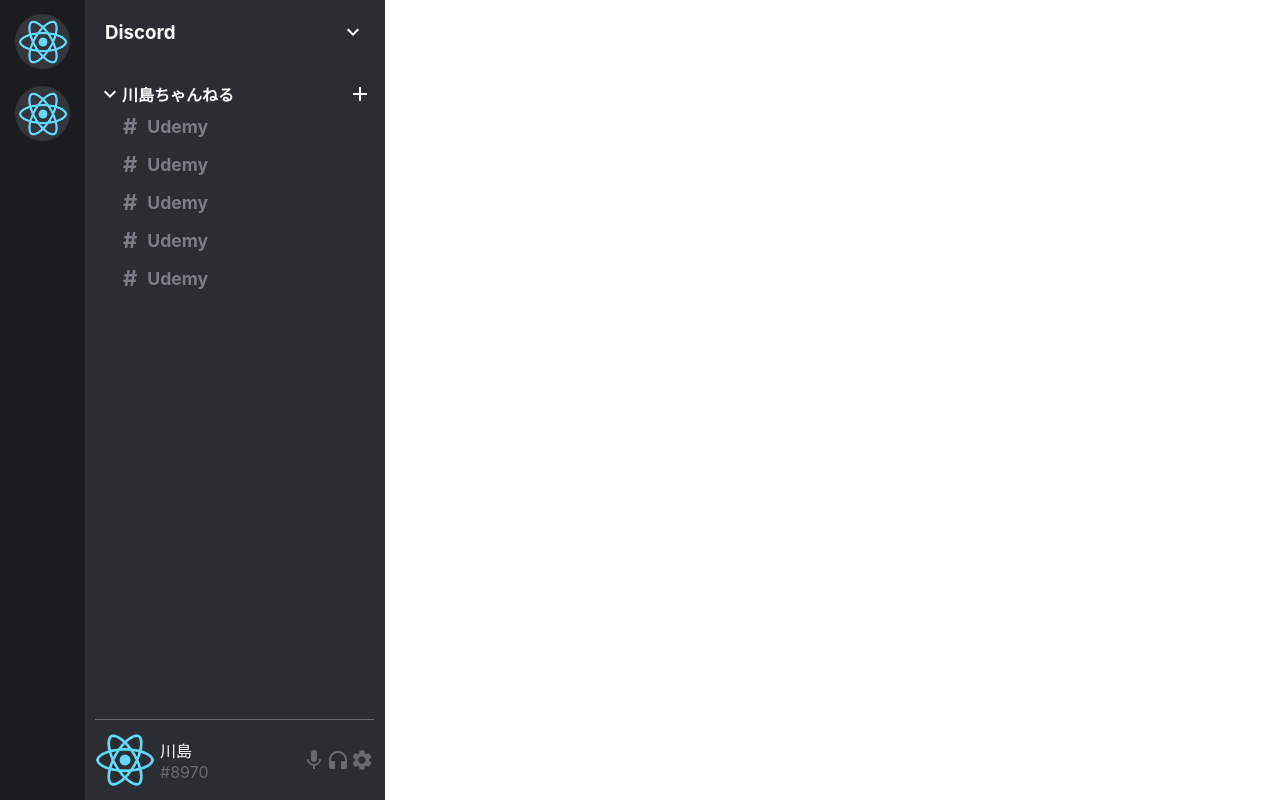
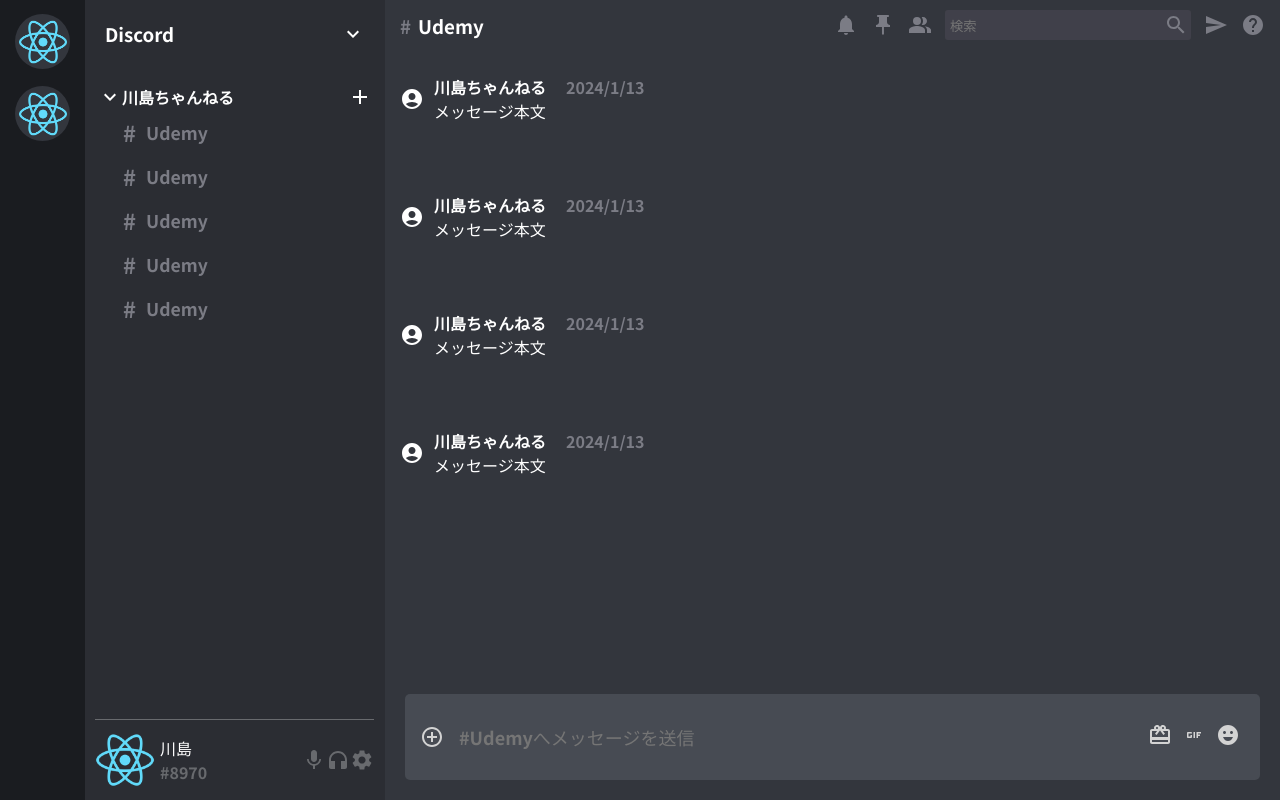
Before and after one commit to shiro-web/discord-clone, a React (Create React App) app: page / in a window 1280 px wide. Built offline with nearby package versions, Linux system fonts and the light colour scheme.

Commit message:
💄 UI完成

```diff
--- a/public/index.html
+++ b/public/index.html
@@ -24,7 +24,8 @@
       work correctly both with client-side routing and a non-root public URL.
       Learn how to configure a non-root public URL by running `npm run build`.
     -->
-    <title>React App</title>
+    <link href="https://fonts.googleapis.com/css2?family=Noto+Sans+JP:wght@700&display=swap" rel="stylesheet">
+    <title>Discord Clone</title>
   </head>
   <body>
     <noscript>You need to enable JavaScript to run this app.</noscript>
--- a/src/App.scss
+++ b/src/App.scss
@@ -0,0 +1,3 @@
+.App{
+    display: flex;
+}
--- a/src/App.tsx
+++ b/src/App.tsx
@@ -1,11 +1,14 @@
 import React from 'react';
 import './App.scss';
 import Sidebar from './components/sidebar/Sidebar';
+import Chat from './components/Chat/Chat';
+
 
 function App() {
   return(
   <div className="App">
     <Sidebar />
+    <Chat/>
   </div>);
 }
 
--- /dev/null
+++ b/src/components/Chat/Chat.scss
@@ -0,0 +1,44 @@
+.chat{
+  width: 100%;
+  background: #33363d;
+  display: flex;
+  flex-direction:column ;
+
+  .chatMessage{
+    flex-grow: 1;
+  }
+
+  .chatInput{
+    display: flex;
+    align-items: center;
+    justify-content: space-between;
+    padding: 15px;
+    background-color: #474b53;
+    border-radius:5px ;
+    margin: 20px;
+    color: lightgray;
+
+    form{
+        flex-grow: 1;
+        input{
+            padding: 15px;
+            background: transparent;
+            outline: none;
+            border: none;
+            color: white;
+            font-size: large;
+            width: 100%;
+        }
+
+        .chatInputButton{
+            display: none;
+        }
+    }
+
+    .chatInputIcons{
+        .MuiSvgIcon-root{
+            padding: 5px;
+        }
+    }
+  }
+}
--- /dev/null
+++ b/src/components/Chat/Chat.tsx
@@ -0,0 +1,40 @@
+import React from 'react';
+import "./Chat.scss";
+import ChatHeader from './ChatHeader';
+import AddCircleOutlineIcon from '@mui/icons-material/AddCircleOutline';
+import CardGiftcardIcon from '@mui/icons-material/CardGiftcard';
+import GifIcon from '@mui/icons-material/Gif';
+import EmojiEmotionsIcon from '@mui/icons-material/EmojiEmotions';
+import ChatMessage from './ChatMessage';
+
+function Chat() {
+  return (
+    <div className='chat'>
+        <ChatHeader/>
+        <div className="chatMessage">
+            <ChatMessage/>
+            <ChatMessage/>
+            <ChatMessage/>
+            <ChatMessage/>
+
+        </div>
+        <div className="chatInput">
+            <AddCircleOutlineIcon/>
+            <form action="">
+                <input type="text" placeholder='#Udemyへメッセージを送信'/>
+                <button type='submit' className='chatInputButton'>
+                    送信
+                </button>
+            </form>
+
+            <div className="chatInputIcons">
+                <CardGiftcardIcon/>
+                <GifIcon/>
+                <EmojiEmotionsIcon/>
+            </div>
+        </div>
+    </div>
+  )
+}
+
+export default Chat
--- /dev/null
+++ b/src/components/Chat/ChatHeader.scss
@@ -0,0 +1,47 @@
+.chatHeader{
+    display: flex;
+    align-items: center;
+    justify-content: space-between;
+    width: 100%;
+    padding-top: 10px;
+
+    .chatHeaderLeft{
+        padding-left: 15px;
+    }
+
+    .chatHeaderHash{
+        color: #7b7c85;
+        padding-right: 7px;
+    }
+
+    h3{
+        color: white;
+    }
+
+    .chatHeaderRight{
+        padding-right: 15px;
+        display: flex;
+        align-items: center;
+        gap: 13px;
+        color: #7b7c85;
+
+        .chatHeaderSearch{
+            display: flex;
+            align-items: center;
+            background-color: #40404a;
+            padding: 3px;
+            border-radius: 3px;
+
+            input{
+                background: transparent;
+                outline: none;
+                color: white;
+                border: none;
+            }
+        }
+
+        .MuiSvgIcon-root{
+            cursor: pointer;
+        }
+    }
+}
--- /dev/null
+++ b/src/components/Chat/ChatHeader.tsx
@@ -0,0 +1,31 @@
+import React from 'react';
+import "./ChatHeader.scss";
+import NotificationsIcon from '@mui/icons-material/Notifications';
+import PushPinIcon from '@mui/icons-material/PushPin';
+import PeopleAltIcon from '@mui/icons-material/PeopleAlt';
+import SearchIcon from '@mui/icons-material/Search';
+import SendIcon from '@mui/icons-material/Send';
+import HelpIcon from '@mui/icons-material/Help';
+
+function ChatHeader() {
+  return (
+    <div className='chatHeader'>
+        <div className="chatHeaderLeft">
+            <h3><span className='chatHeaderHash'>#</span>Udemy</h3>
+        </div>
+        <div className="chatHeaderRight">
+            <NotificationsIcon/>
+            <PushPinIcon/>
+            <PeopleAltIcon/>
+            <div className="chatHeaderSearch">
+                <input type="text" placeholder='検索'/>
+                <SearchIcon/>
+            </div>
+            <SendIcon/>
+            <HelpIcon/>
+        </div>
+    </div>
+  )
+}
+
+export default ChatHeader
--- /dev/null
+++ b/src/components/Chat/ChatMessage.scss
@@ -0,0 +1,16 @@
+.message{
+    display: flex;
+    align-items: center;
+    padding: 15px;
+    color: white;
+
+    .messageInfo{
+        padding: 20px 20px 20px 10px;
+    }
+
+    .messageTimestamp{
+        color: #7b7c85;
+        margin-left: 20px;
+        font-size: 16px;
+    }
+}
--- /dev/null
+++ b/src/components/Chat/ChatMessage.tsx
@@ -0,0 +1,20 @@
+import React from 'react';
+import "./ChatMessage.scss";
+import AccountCircleIcon from '@mui/icons-material/AccountCircle';
+
+function ChatMessage() {
+  return (
+    <div className='message'>
+        <AccountCircleIcon/>
+        <div className="messageInfo">
+            <h4>
+                川島ちゃんねる
+                <span className='messageTimestamp'>2024/1/13</span>
+            </h4>
+            <p>メッセージ本文</p>
+        </div>
+    </div>
+  )
+}
+
+export default ChatMessage
--- a/src/index.scss
+++ b/src/index.scss
@@ -1,5 +1,6 @@
 *{
   margin: 0;
+  font-family: 'Noto Sans JP', sans-serif;
 }
 
 body {
```
